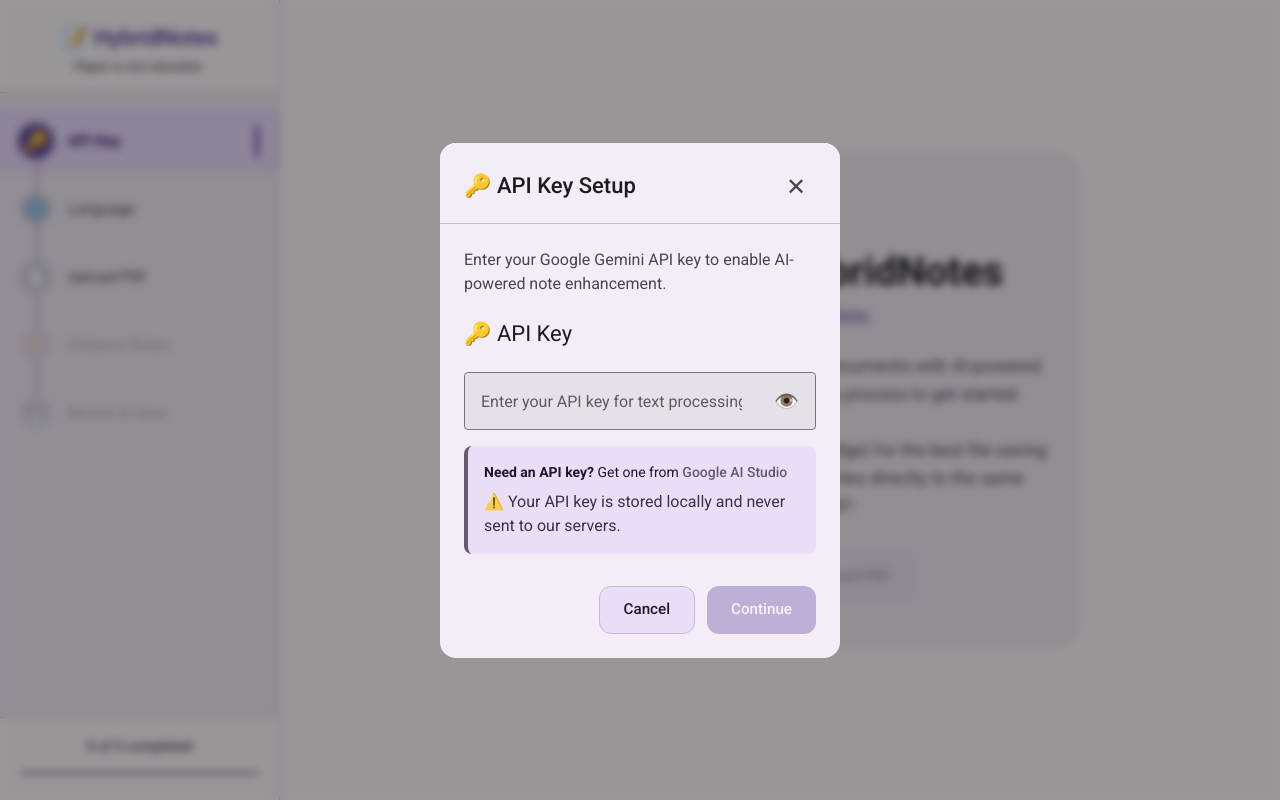
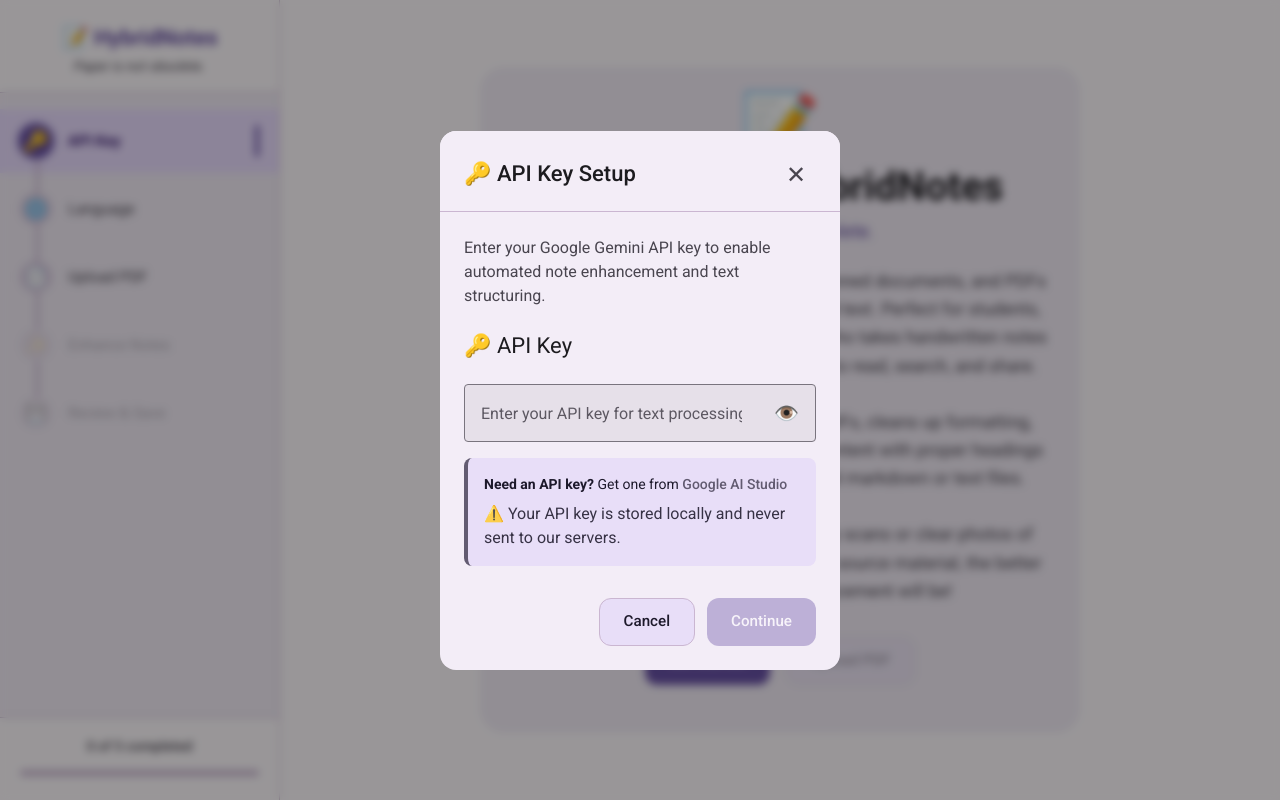
Before and after one commit to jasonschurawel/HybridNotes, a React (Vite) app: page / in a window 1280 px wide. Both pictures are taken after a click on the button "🔑 API Key". Built offline with nearby package versions, Linux system fonts and the light colour scheme.

Commit message:
fix: import pdfjslib error.

```diff
--- a/src/App.tsx
+++ b/src/App.tsx
@@ -149,7 +149,7 @@
         processing: false,
         error: error instanceof Error
           ? error.message
-          : 'Failed to enhance PDF. Please check your API key and try again.'
+          : 'Failed to process PDF. Please check your API key and try again.'
       })
       console.error('Gemini API error:', error)
     } finally {
@@ -172,7 +172,7 @@
           <div className="processing-card">
             <div className="processing-icon">⚡</div>
             <h2>Enhancing your notes...</h2>
-            <p>Our AI is analyzing your PDF and improving the content</p>
+            <p>Processing your document and restructuring the content for better readability</p>
             <div className="processing-spinner">
               <div className="spinner-ring"></div>
             </div>
@@ -215,7 +215,7 @@
               <h2>PDF Ready for Enhancement</h2>
               <p className="file-name">{fileName}</p>
               <p className="file-description">
-                Your PDF has been uploaded successfully. Click the button below to enhance your notes with AI.
+                Your PDF has been uploaded successfully. Click the button below to extract, clean, and structure your notes for better readability.
               </p>
             </div>
 
@@ -224,8 +224,8 @@
               onClick={handleImproveText}
               disabled={!apiKey}
             >
-              <span className="button-icon">🤖</span>
-              Enhance Notes with AI
+              <span className="button-icon">✨</span>
+              Enhance & Structure Notes
             </button>
 
             <div className="card-footer">
@@ -248,10 +248,11 @@
           <h1>Welcome to HybridNotes</h1>
           <p className="welcome-subtitle">Paper is not obsolete.</p>
           <p className="welcome-description">
-            Transform your handwritten notes and documents with AI-powered enhancement.
-            Follow the guided setup process to get started.
+            Transform messy handwritten notes, scanned documents, and PDFs into clean, structured, and well-organized text. Perfect for students, researchers, professionals, and anyone who takes handwritten notes but wants digital versions that are easy to read, search, and share.
             <br /><br />
-            <strong>💡 Tip:</strong> Use modern browsers (Chrome, Edge) for the best file saving experience - you can save enhanced notes directly to the same folder as your PDF!
+            <strong>What it does:</strong> Extracts text from your PDFs, cleans up formatting, fixes spelling and grammar, organizes content with proper headings and structure, and outputs professional markdown or text files.
+            <br /><br />
+            <strong>💡 Tip:</strong> For best results, use high-quality scans or clear photos of your handwritten notes. The clearer your source material, the better the text extraction and enhancement will be!
           </p>
 
           <div className="quick-actions">
@@ -329,7 +330,7 @@
       >
         <div className="dialog-step">
           <p className="step-description">
-            Enter your Google Gemini API key to enable AI-powered note enhancement.
+            Enter your Google Gemini API key to enable automated note enhancement and text structuring.
           </p>
           <APIKeyInput
             apiKey={apiKey}
@@ -411,7 +412,7 @@
       >
         <div className="dialog-step">
           <p className="step-description">
-            Upload your PDF document to extract and enhance the content.
+            Upload your PDF document to extract and structure the content.
           </p>
           <FileUpload
             onFileUpload={handleFileUpload}
--- a/src/components/PDFComparison.tsx
+++ b/src/components/PDFComparison.tsx
@@ -121,7 +121,7 @@
             <div className="comparison-panel improved-panel">
               <div className="panel-header">
                 <h4>✨ Enhanced Notes</h4>
-                <span className="panel-subtitle">AI-improved version</span>
+                <span className="panel-subtitle">Cleaned & structured version</span>
               </div>
               <div className="panel-content">
                 <TextPreview
--- a/src/components/PDFViewer.tsx
+++ b/src/components/PDFViewer.tsx
@@ -3,8 +3,8 @@
 import type { RenderTask } from 'pdfjs-dist/types/src/display/api'
 import './PDFViewer.css'
 
-// Use local worker file - no external dependencies
-pdfjsLib.GlobalWorkerOptions.workerSrc = './pdf.worker.min.js'
+// Use local worker file from public folder
+pdfjsLib.GlobalWorkerOptions.workerSrc = '/pdf.worker.min.js'
 
 interface PDFViewerProps {
   file: File
--- a/src/services/pdfService.ts
+++ b/src/services/pdfService.ts
@@ -1,8 +1,8 @@
 import * as pdfjsLib from 'pdfjs-dist'
 import type { TextItem, TextMarkedContent } from 'pdfjs-dist/types/src/display/api'
 
-// Configure PDF.js worker
-pdfjsLib.GlobalWorkerOptions.workerSrc = `//cdnjs.cloudflare.com/ajax/libs/pdf.js/${pdfjsLib.version}/pdf.worker.min.js`
+// Configure PDF.js worker to use local file from public folder
+pdfjsLib.GlobalWorkerOptions.workerSrc = '/pdf.worker.min.js'
 
 export const extractTextFromPDF = async (file: File): Promise<string> => {
   try {
```
